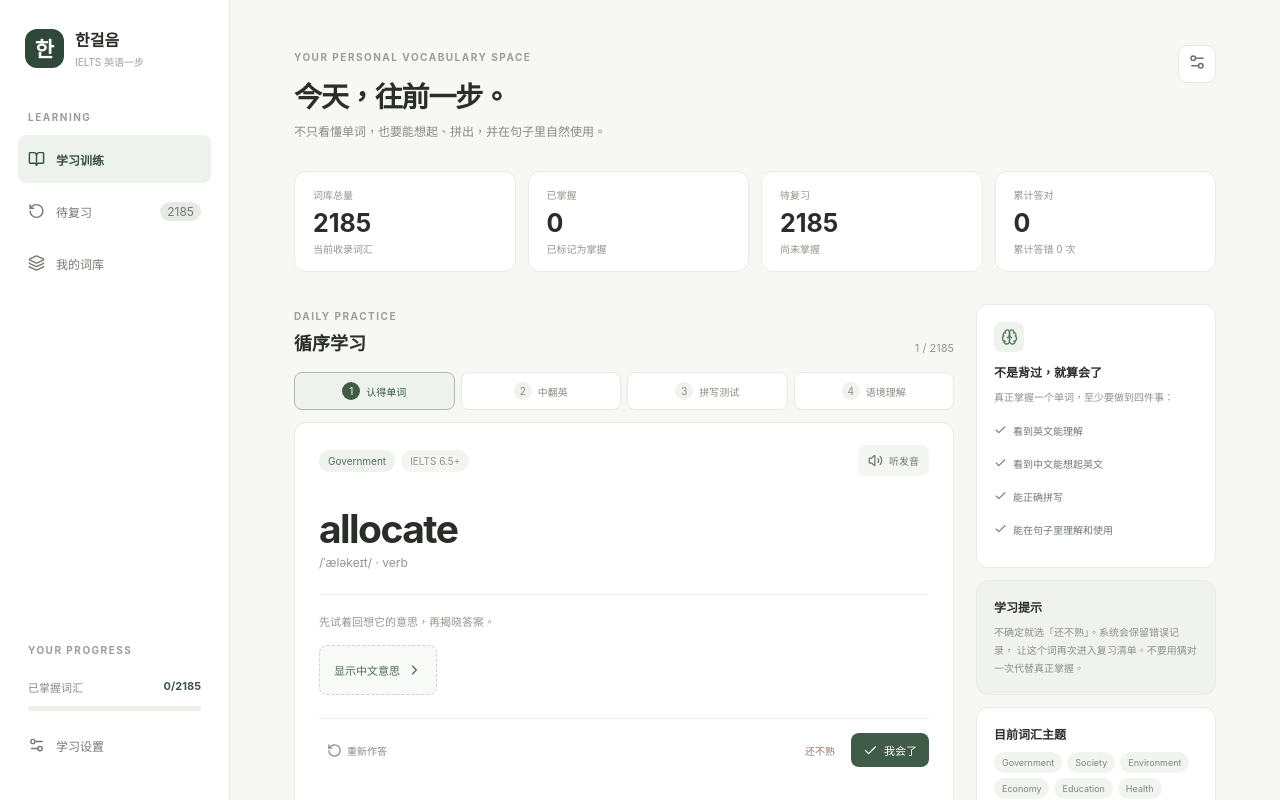
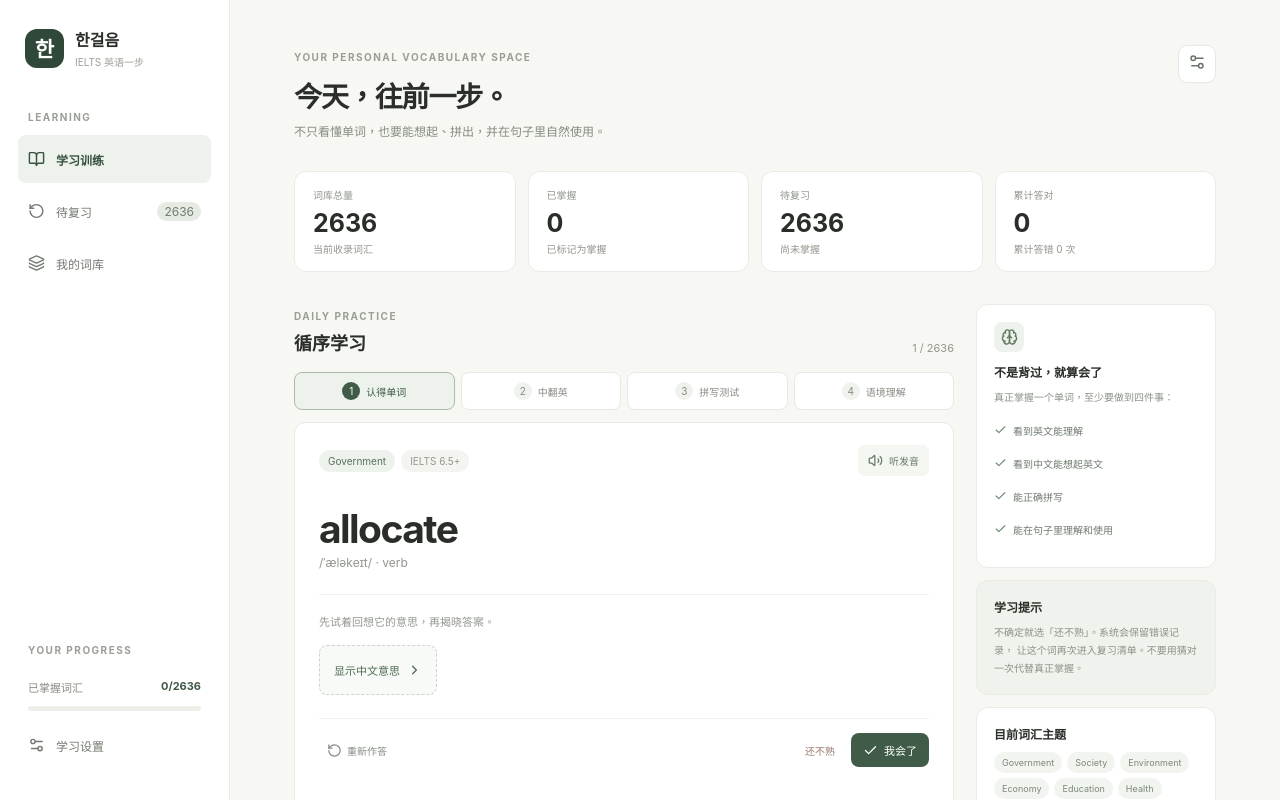
Before and after one commit to yzzz14522-hub/han-geul-ielts, a React (Vite) app: page / in a window 1280 px wide. Shown: the top 800 px of the page. Built offline with nearby package versions, Linux system fonts and the light colour scheme.

Commit message:
Update App.tsx

```diff
--- a/src/App.tsx
+++ b/src/App.tsx
@@ -17,6 +17,7 @@ import { wordsBatch01 } from "./words-batch-01";
 import { wordsBatch02 } from "./words-batch-02";
 import { wordsBatch03 } from "./words-batch-03";
 import { wordsBatch04 } from "./words-batch-04";
+import { wordsBatch05 } from "./words-batch-05";
 
 type Word = {
   id: number;
@@ -231,7 +232,8 @@ const words: Word[] = [
   ...wordsBatch01,
   ...wordsBatch02,
   ...wordsBatch03,
-  ...wordsBatch04
+  ...wordsBatch04,
+  ...wordsBatch05
 ];
 
 const stages: { id: Stage; label: string }[] = [
```
